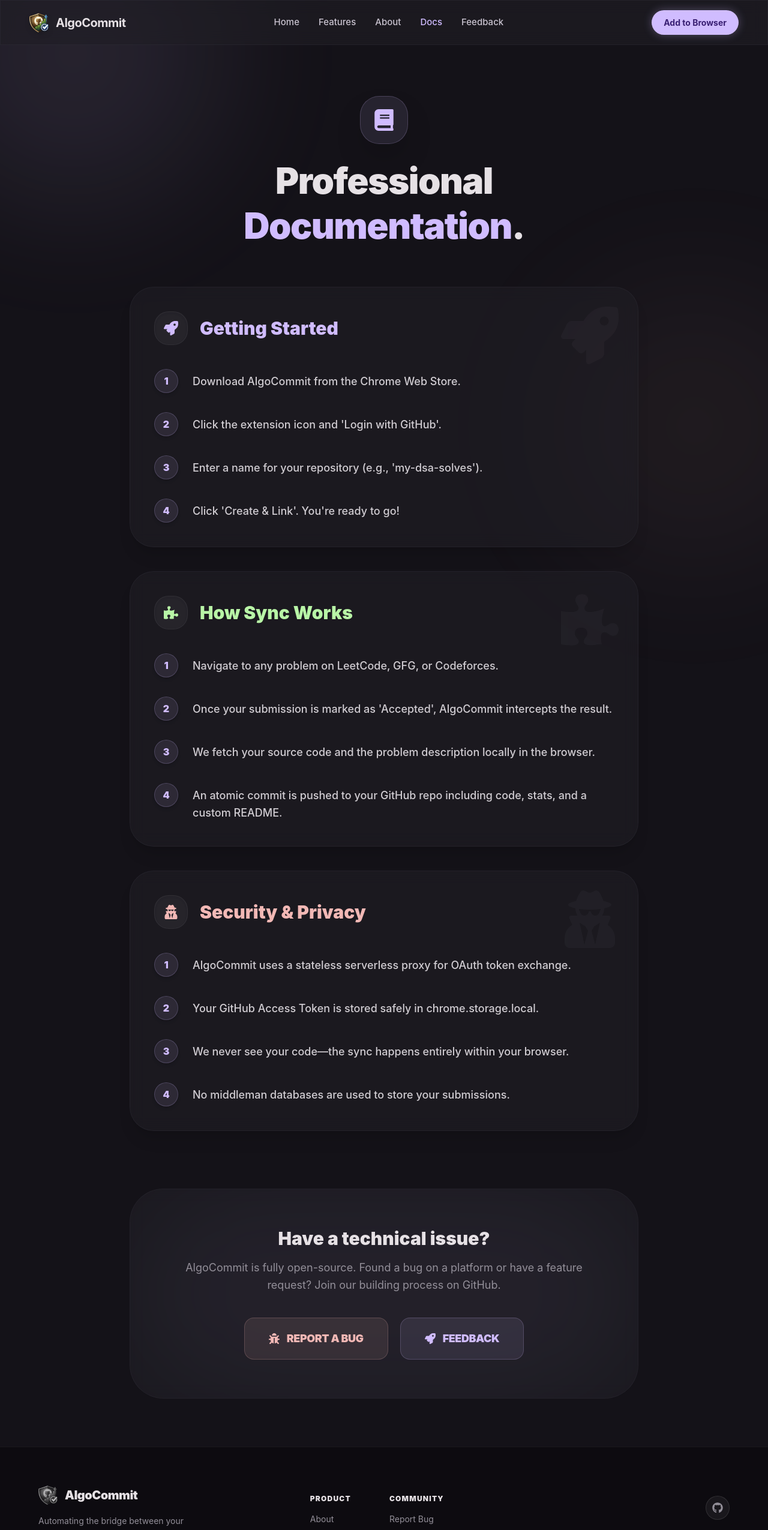
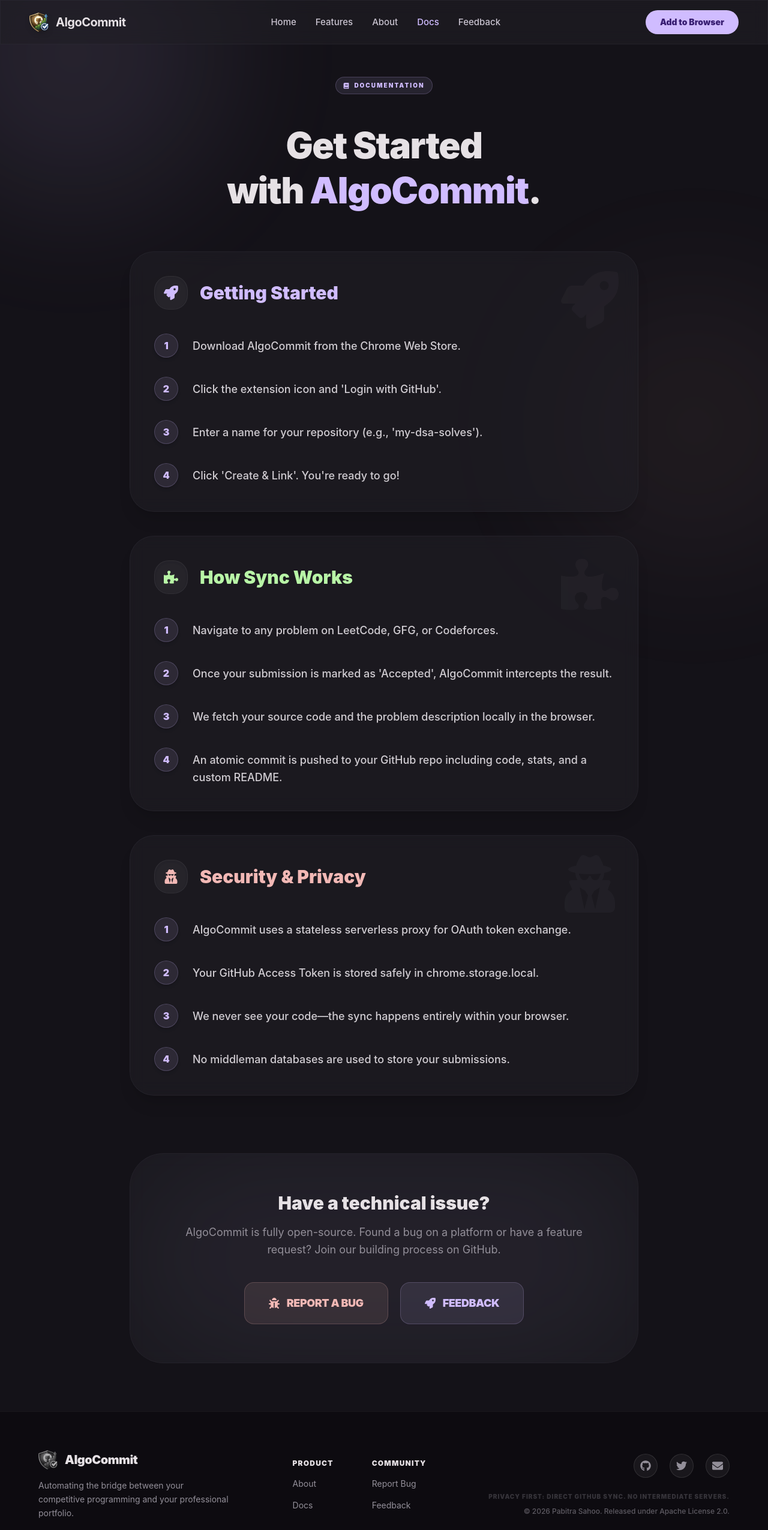
Before and after one commit to Pabitra-Sahoo/AlgoCommit-Page, a React (Vite) app: page /docs in a window 1280 px wide. Shown: the top 2550 px of the page at 60% size. Built offline with nearby package versions, Linux system fonts and the light colour scheme.

Commit message:
chore: final launch refinements (Branding, SEO, and Link Centralization)

```diff
--- a/index.html
+++ b/index.html
@@ -2,9 +2,25 @@
 <html lang="en">
   <head>
     <meta charset="UTF-8" />
-    <link rel="icon" type="image/svg+xml" href="/favicon.svg" />
+    <link rel="icon" type="image/png" href="/Myicon.png" />
     <meta name="viewport" content="width=device-width, initial-scale=1.0" />
-    <title>algocommit-landing</title>
+    <meta name="description" content="AlgoCommit - Automatically sync your LeetCode, GeeksForGeeks, and Codeforces solutions to GitHub. Build your engineering portfolio while you practice DSA." />
+
+    <!-- Open Graph / Facebook -->
+    <meta property="og:type" content="website" />
+    <meta property="og:url" content="https://algocommit.vercel.app/" />
+    <meta property="og:title" content="AlgoCommit - Sync Solutions to GitHub Instantly" />
+    <meta property="og:description" content="Build your GitHub contribution graph while solving DSA problems. Automatically syncs code from LeetCode, GFG, and Codeforces." />
+    <meta property="og:image" content="/og-image.png" />
+
+    <!-- Twitter -->
+    <meta property="twitter:card" content="summary_large_image" />
+    <meta property="twitter:url" content="https://algocommit.vercel.app/" />
+    <meta property="twitter:title" content="AlgoCommit - Sync Solutions to GitHub Instantly" />
+    <meta property="twitter:description" content="Build your GitHub contribution graph while solving DSA problems. Automatically syncs code from LeetCode, GFG, and Codeforces." />
+    <meta property="twitter:image" content="/og-image.png" />
+
+    <title>AlgoCommit - Sync Solutions to GitHub Instantly</title>
   </head>
   <body>
     <div id="root"></div>
--- a/src/components/Footer.jsx
+++ b/src/components/Footer.jsx
@@ -1,6 +1,7 @@
 import React from 'react';
-import { FaGithub } from 'react-icons/fa';
+import { FaGithub, FaTwitter, FaEnvelope } from 'react-icons/fa';
 import { Link } from 'react-router-dom';
+import { GITHUB_REPO_URL, X_URL, GMAIL_URL } from '../constants/links';
 
 function Footer() {
   return (
@@ -30,14 +31,25 @@
         </div>
 
         <div className="flex flex-col items-start md:items-end gap-6 border-t border-white/5 pt-10 md:pt-0 md:border-0 w-full md:w-auto">
-           <div className="flex gap-5 font-black">
-              <a href="https://github.com/Pabitra-Sahoo/AlgoCommit.git" target="_blank" rel="noreferrer" className="w-10 h-10 rounded-full bg-white/5 border border-white/10 flex items-center justify-center text-[#938F99] hover:text-white hover:bg-white/10 transition-all font-black">
+           <div className="flex gap-5">
+              <a href={GITHUB_REPO_URL} target="_blank" rel="noreferrer" className="w-10 h-10 rounded-full bg-white/5 border border-white/10 flex items-center justify-center text-[#938F99] hover:text-white hover:bg-white/10 transition-all">
                  <FaGithub className="text-lg" />
               </a>
+              <a href={X_URL} target="_blank" rel="noreferrer" className="w-10 h-10 rounded-full bg-white/5 border border-white/10 flex items-center justify-center text-[#938F99] hover:text-[#D0BCFF] hover:bg-[#D0BCFF]/10 transition-all">
+                 <FaTwitter className="text-lg" />
+              </a>
+              <a href={GMAIL_URL} className="w-10 h-10 rounded-full bg-white/5 border border-white/10 flex items-center justify-center text-[#938F99] hover:text-[#F2B8B5] hover:bg-[#F2B8B5]/10 transition-all">
+                 <FaEnvelope className="text-lg" />
+              </a>
            </div>
-           <p className="text-[#938F99] text-[12px] font-medium opacity-60">
-             © 2026 Pabitra Sahoo. Released under Apache License 2.0.
-           </p>
+           <div className="text-left md:text-right">
+              <p className="text-[#938F99] text-[10px] uppercase tracking-widest font-black opacity-30 mb-2">
+                Privacy First: Direct GitHub sync. No intermediate servers.
+              </p>
+              <p className="text-[#938F99] text-[12px] font-medium opacity-60">
+                © 2026 Pabitra Sahoo. Released under Apache License 2.0.
+              </p>
+           </div>
         </div>
       </div>
     </footer>
--- a/src/components/Navbar.jsx
+++ b/src/components/Navbar.jsx
@@ -1,6 +1,7 @@
 import React, { useState, useEffect } from 'react';
 import { Link, useLocation, useNavigate } from 'react-router-dom';
 import { FaGithub, FaBars, FaTimes } from 'react-icons/fa';
+import { CHROME_STORE_URL } from '../constants/links';
 
 function Navbar() {
   const [mobileMenuOpen, setMobileMenuOpen] = useState(false);
@@ -22,11 +23,12 @@
   };
 
   return (
-    <nav className="fixed top-0 left-0 w-full glass z-50 border-b border-[#49454F]/30 py-4 px-6 md:px-12 flex justify-between items-center transition-all duration-300">
+    <nav className="fixed top-0 left-0 w-full glass z-50 border-b border-white/5 py-4 px-6 md:px-12 flex justify-between items-center transition-all duration-300">
       <Link to="/" className="flex items-center gap-3">
         <img src="/Myicon.png" alt="AlgoCommit Logo" className="w-8 h-8 drop-shadow-lg" />
         <span className="text-xl font-bold tracking-tight text-[#E6E1E5]">AlgoCommit</span>
       </Link>
+
       <div className="hidden md:flex gap-8 text-[15px] font-medium text-[#CAC4D0]">
         <Link to="/#home" onClick={handleHomeClick} className={`cursor-pointer hover:text-[#D0BCFF] transition-colors ${isActive('/') && (location.hash === '#home' || !location.hash) ? 'text-[#D0BCFF]' : ''}`}>Home</Link>
         <Link to="/#features" onClick={handleLinkClick} className="hover:text-[#D0BCFF] transition-colors">Features</Link>
@@ -34,10 +36,11 @@
         <Link to="/docs" onClick={handleLinkClick} className={`hover:text-[#D0BCFF] transition-colors ${isActive('/docs') ? 'text-[#D0BCFF]' : ''}`}>Docs</Link>
         <Link to="/#feedback" onClick={handleLinkClick} className="hover:text-[#D0BCFF] transition-colors">Feedback</Link>
       </div>
+
       <div className="hidden md:flex items-center gap-4">
-        <button className="bg-[#D0BCFF] text-[#381E72] px-5 py-2.5 rounded-full font-bold text-[14px] hover:bg-[#EADDFF] transition-all hover:scale-105 active:scale-95 shadow-[0_0_15px_rgba(208,188,255,0.3)] cursor-pointer">
+        <a href={CHROME_STORE_URL} target="_blank" rel="noreferrer" className="bg-[#D0BCFF] text-[#381E72] px-6 py-2.5 rounded-full font-black text-sm hover:scale-[1.02] transition-transform active:scale-[0.98] cursor-pointer inline-flex items-center justify-center">
           Add to Browser
-        </button>
+        </a>
       </div>
 
       {/* Mobile Menu Toggle */}
@@ -55,9 +58,9 @@
           <Link to="/about" onClick={handleLinkClick} className={`text-lg hover:text-[#D0BCFF] transition-colors ${isActive('/about') ? 'text-[#D0BCFF]' : ''}`}>About</Link>
           <Link to="/docs" onClick={handleLinkClick} className={`text-lg hover:text-[#D0BCFF] transition-colors ${isActive('/docs') ? 'text-[#D0BCFF]' : ''}`}>Docs</Link>
           <Link to="/#feedback" onClick={handleLinkClick} className="text-lg hover:text-[#D0BCFF] transition-colors">Feedback</Link>
-          <button className="mt-4 bg-[#D0BCFF] text-[#381E72] px-8 py-3 rounded-full font-bold hover:bg-[#EADDFF] transition-all shadow-[0_0_15px_rgba(208,188,255,0.3)] cursor-pointer">
+          <a href={CHROME_STORE_URL} target="_blank" rel="noreferrer" className="w-full max-w-[200px] mt-2 bg-[#D0BCFF] text-[#381E72] py-3 rounded-full font-black text-sm flex items-center justify-center">
             Add to Browser
-          </button>
+          </a>
         </div>
       )}
     </nav>
--- /dev/null
+++ b/src/constants/links.js
@@ -0,0 +1,4 @@
+export const CHROME_STORE_URL = "https://chromewebstore.google.com/detail/algocommit-placeholder";
+export const GITHUB_REPO_URL = "https://github.com/Pabitra-Sahoo/AlgoCommit";
+export const X_URL = "https://x.com/Oceaneyes_02";
+export const GMAIL_URL = "mailto:sahoopabitra596@gmail.com";
--- a/src/pages/About.jsx
+++ b/src/pages/About.jsx
@@ -1,6 +1,7 @@
 import React from 'react';
 import { motion } from 'framer-motion';
 import { FaHeart, FaBug, FaCommentAlt, FaUsers, FaGithub, FaExternalLinkAlt, FaCode, FaShieldAlt, FaRocket, FaStar, FaTwitter, FaEnvelope } from 'react-icons/fa';
+import { GITHUB_REPO_URL, X_URL, GMAIL_URL } from '../constants/links';
 
 function About() {
   const communityCards = [
@@ -37,10 +38,13 @@
       initial={{ opacity: 0, y: 20 }}
       animate={{ opacity: 1, y: 0 }}
       transition={{ duration: 0.5 }}
-      className="max-w-6xl mx-auto px-6 py-20"
+      className="max-w-6xl mx-auto px-6 pt-12 pb-20"
     >
       {/* Hero / Motto Section */}
       <div className="text-center mb-20">
+        <div className="inline-flex items-center gap-2 px-3 py-1.5 rounded-full bg-[#D0BCFF]/10 border border-[#D0BCFF]/20 text-[#D0BCFF] text-[10px] font-black uppercase tracking-[0.2em] mb-10">
+           <FaUsers /> About Us
+        </div>
         <h1 className="text-4xl md:text-6xl font-black mb-6 leading-tight">
           Built by <span className="text-[#D0BCFF]">Developer</span> <br/> for Developer.
         </h1>
@@ -119,11 +123,11 @@
                  <a href="https://github.com/Pabitra-Sahoo" target="_blank" rel="noreferrer" className="flex items-center gap-3 px-8 py-3 rounded-2xl bg-white/5 hover:bg-white/10 transition-all border border-white/5 font-black text-[#CAC4D0] active:scale-95 shadow-sm">
                    <FaGithub /> GitHub
                  </a>
-                 <a href="mailto:sahoopabitra596@gmail.com" className="flex items-center gap-3 px-8 py-3 rounded-2xl bg-[#F2B8B5]/10 hover:bg-[#F2B8B5]/20 transition-all border border-[#F2B8B5]/20 font-black text-[#F2B8B5] active:scale-95 shadow-sm">
+                 <a href={GMAIL_URL} className="flex items-center gap-3 px-8 py-3 rounded-2xl bg-[#F2B8B5]/10 hover:bg-[#F2B8B5]/20 transition-all border border-[#F2B8B5]/20 font-black text-[#F2B8B5] active:scale-95 shadow-sm">
                    <FaEnvelope /> Gmail
                  </a>
-                 <a href="https://x.com/Oceaneyes_02" target="_blank" rel="noreferrer" className="flex items-center gap-3 px-8 py-3 rounded-2xl bg-[#D0BCFF]/10 hover:bg-[#D0BCFF]/20 transition-all border border-[#D0BCFF]/20 font-black text-[#D0BCFF] active:scale-95 shadow-sm">
-                   <FaTwitter /> Twitter / X
+                 <a href={X_URL} target="_blank" rel="noreferrer" className="flex items-center gap-3 px-8 py-3 rounded-2xl bg-[#D0BCFF]/10 hover:bg-[#D0BCFF]/20 transition-all border border-[#D0BCFF]/20 font-black text-[#D0BCFF] active:scale-95 shadow-sm">
+                   <FaTwitter /> Twitter
                  </a>
               </div>
            </div>
--- a/src/pages/Docs.jsx
+++ b/src/pages/Docs.jsx
@@ -44,13 +44,13 @@
       initial={{ opacity: 0, y: 20 }}
       animate={{ opacity: 1, y: 0 }}
       transition={{ duration: 0.5 }}
-      className="max-w-4xl mx-auto px-6 py-20"
+      className="max-w-4xl mx-auto px-6 pt-12 pb-20"
     >
       <div className="text-center mb-16">
-        <div className="inline-flex items-center justify-center w-20 h-20 rounded-[32px] bg-[#D0BCFF]/10 border border-[#D0BCFF]/20 mb-6 shadow-2xl">
-           <FaBook className="text-4xl text-[#D0BCFF]" />
+        <div className="inline-flex items-center gap-2 px-3 py-1.5 rounded-full bg-[#D0BCFF]/10 border border-[#D0BCFF]/20 text-[#D0BCFF] text-[10px] font-black uppercase tracking-[0.2em] mb-12">
+           <FaBook /> Documentation
         </div>
-        <h1 className="text-4xl md:text-6xl font-black tracking-tight leading-tight">Professional <br/> <span className="text-[#D0BCFF]">Documentation</span>.</h1>
+        <h1 className="text-4xl md:text-6xl font-black tracking-tight leading-tight">Get Started <br/> with <span className="text-[#D0BCFF]">AlgoCommit</span>.</h1>
       </div>
 
       <div className="space-y-10">
```
Also changed, not shown: src/pages/Home.jsx (+13 -6 lines).
